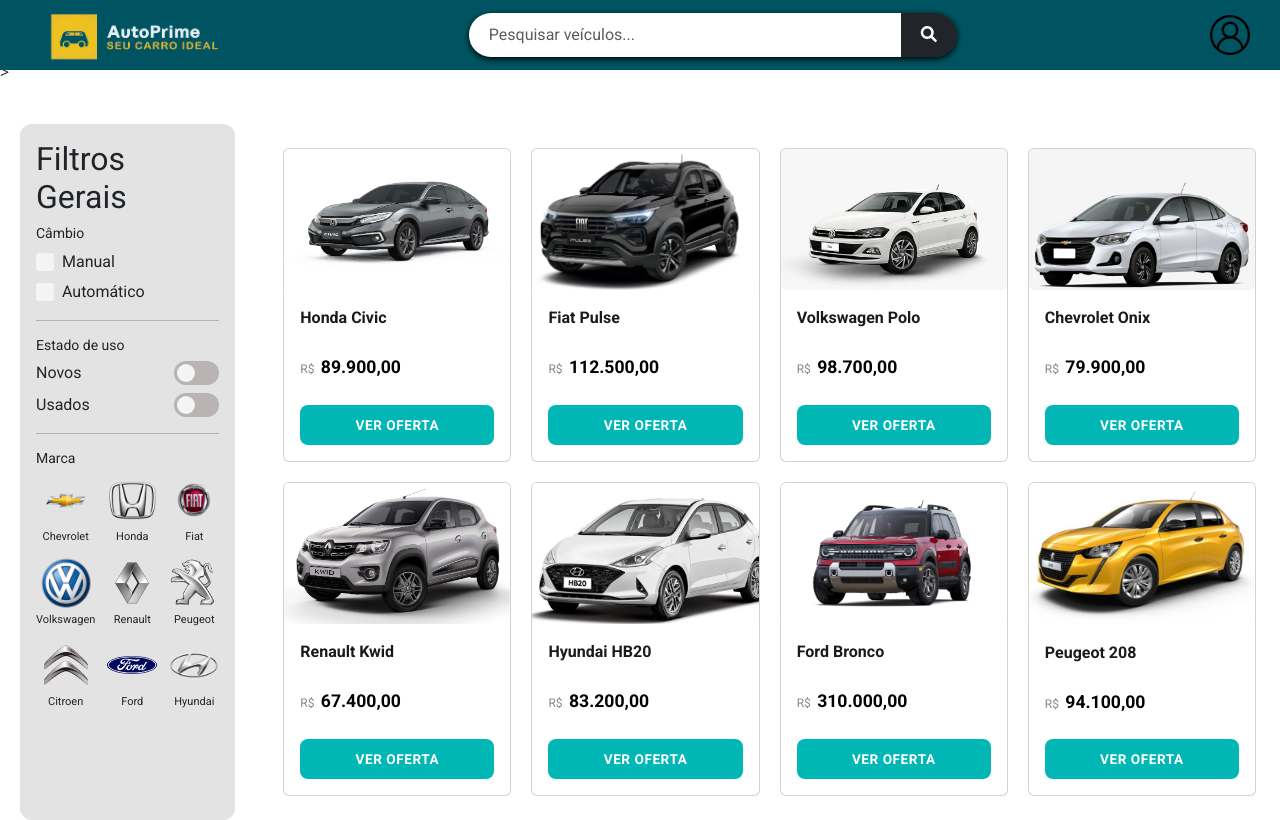
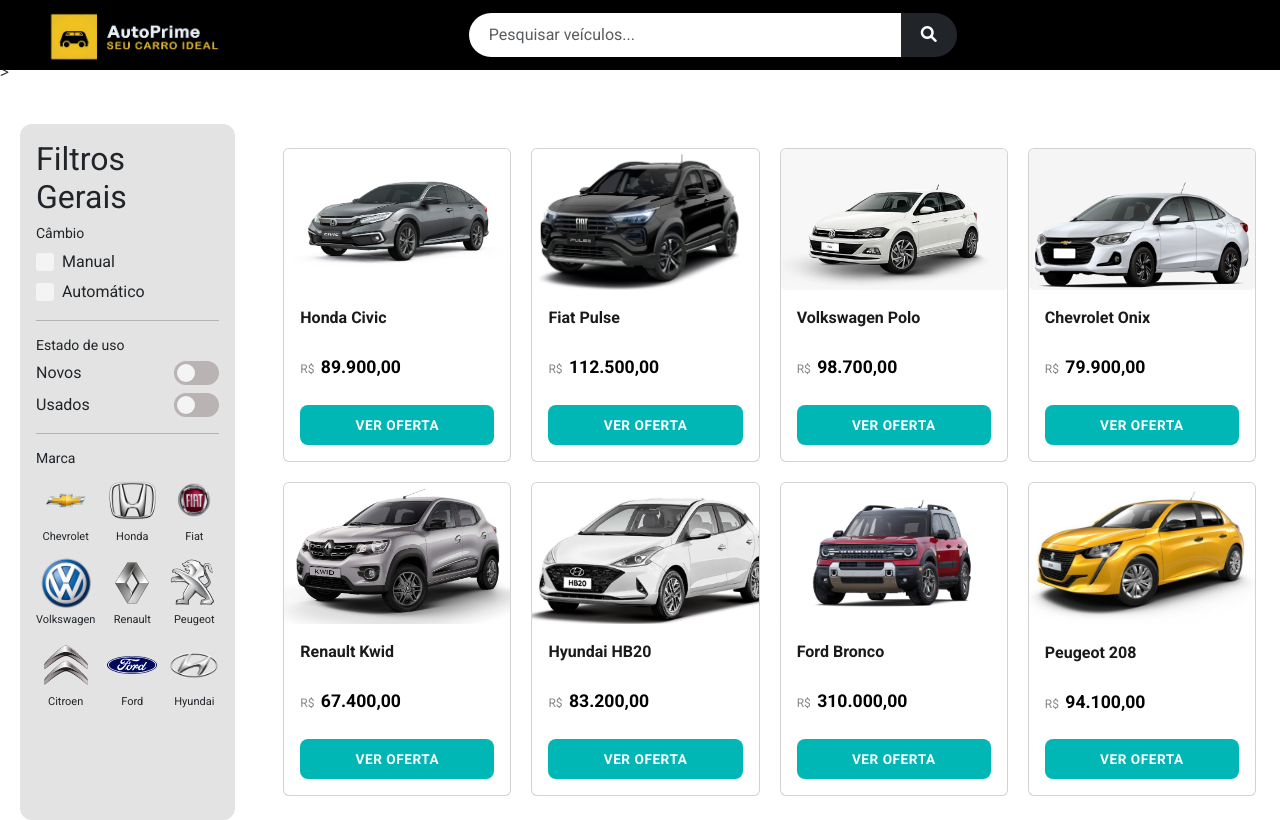
Before and after one commit to GabrielAraujo2079/Projeto-P2_Grupo9, a website: page public/index.html in a window 1280 px wide. Drawn offline with nearby package versions, Linux system fonts and the light colour scheme.

Commit message:
fase de teste

```diff
--- a/public/css/global.css
+++ b/public/css/global.css
@@ -16,7 +16,7 @@
     left: 0;
     width: 100%;
     height: 70px;
-    background: #005461;
+    background: #000000;
     display: flex;
     align-items: center;
     justify-content: space-between;
```
